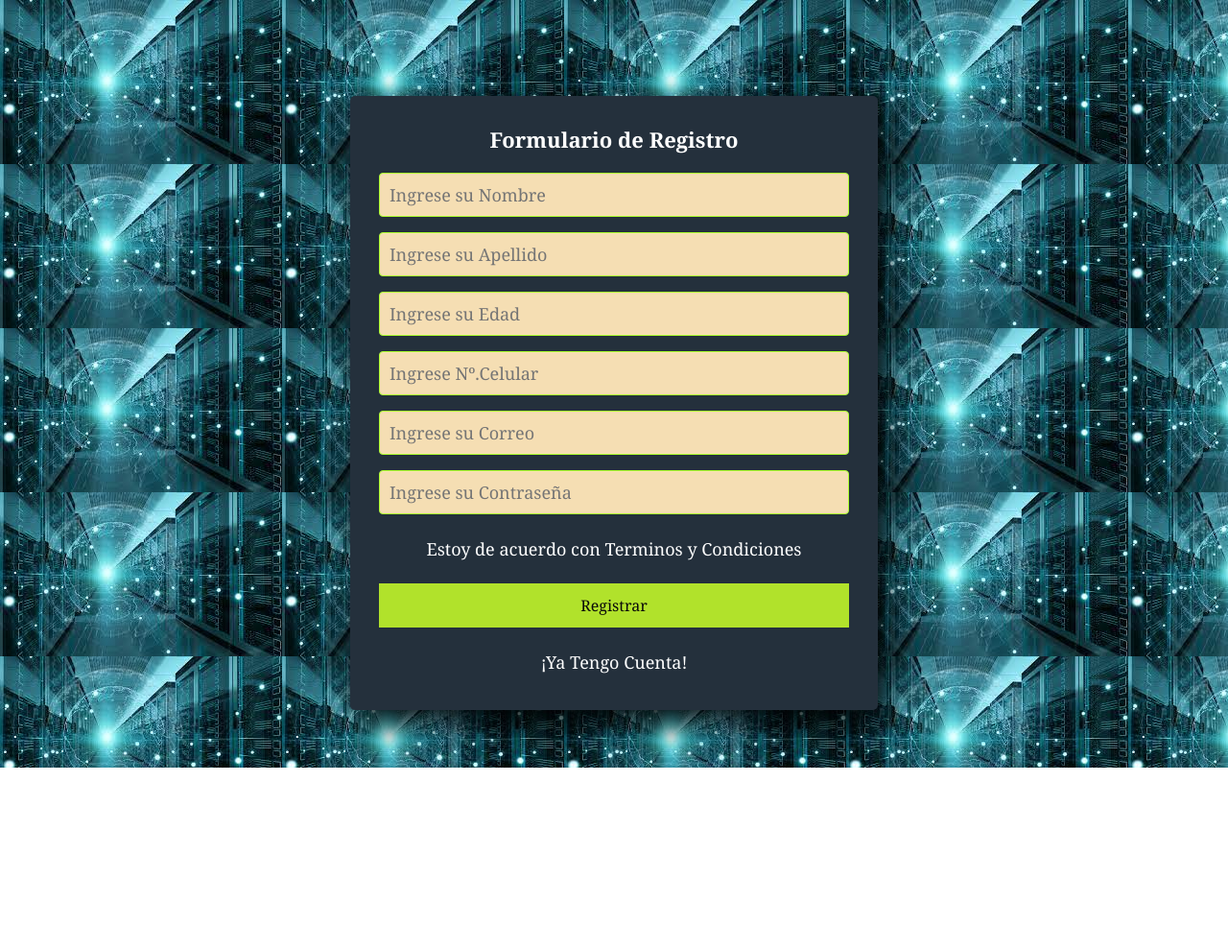
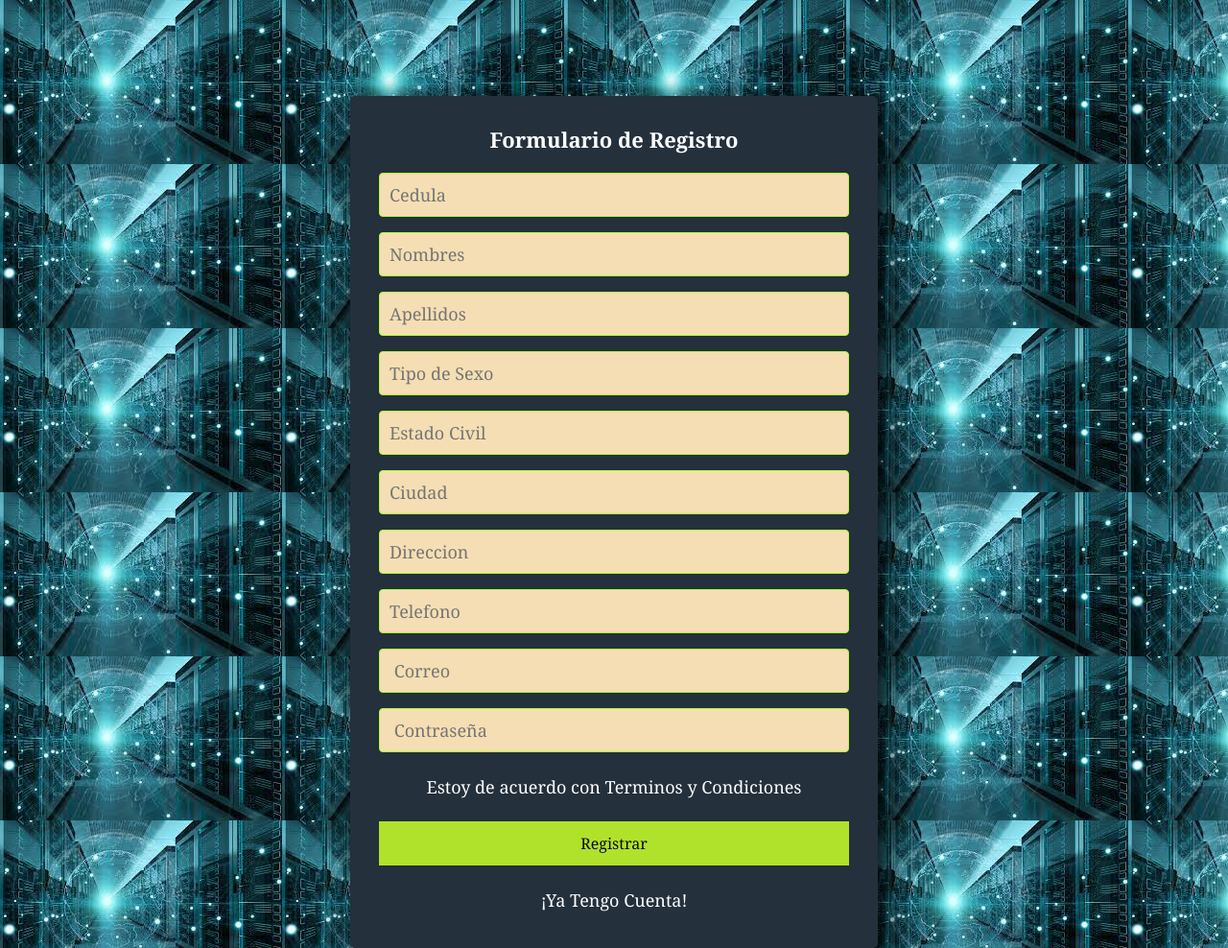
Before and after one commit to Javier0929/AWEB-1, a plain HTML site: page index.html in a window 1280 px wide. Shown: the whole page at 96% size. Before the commit the page ends 800 px from the top, so only its background shows below. Drawn offline with Linux system fonts and the light colour scheme.

Commit message:
Add files via upload

```diff
--- a/index.html
+++ b/index.html
@@ -10,12 +10,16 @@
 <body>
   <section class="form-registro">
     <h4>Formulario de Registro</h4>
-    <input class="controles" type="text"name ="nombres" id ="nombres" placeholder="Ingrese su Nombre">
-    <input class="controles" type="text"name ="apellidos" id ="apellidos" placeholder="Ingrese su Apellido">
-    <input class="controles" type="number"name ="edad" id ="edad" placeholder="Ingrese su Edad">
-    <input class="controles" type="number"numero ="numero de celular" id ="numero de celular" placeholder="Ingrese Nº.Celular">
-    <input class="controles" type="text"email ="correo" id ="correo" placeholder="Ingrese su Correo">
-    <input class="controles" type="text"password ="contraseña" id ="contraseña" placeholder="Ingrese su Contraseña">
+    <input class="controles" type="int"name ="nombres" id ="nombres" placeholder="Cedula">
+    <input class="controles" type="text"name ="nombres" id ="nombres" placeholder="Nombres">
+    <input class="controles" type="text"name ="apellidos" id ="apellidos" placeholder="Apellidos">
+    <input class="controles" type="text"name ="sexo" id ="sexo" placeholder="Tipo de Sexo">
+    <input class="controles" type="text"name ="estado civil" id ="estado civil" placeholder="Estado Civil">
+    <input class="controles" type="text"name ="ciudad" id ="ciudad" placeholder="Ciudad">
+    <input class="controles" type="text"name ="direccion" id ="direccion" placeholder="Direccion">
+    <input class="controles" type="inte"numero ="telefono" id ="telefono" placeholder="Telefono">
+    <input class="controles" type="text"email ="correo" id ="correo" placeholder=" Correo">
+    <input class="controles" type="text"password ="contraseña" id ="contraseña" placeholder=" Contraseña">
 
 
     <p>Estoy de acuerdo con <a href="#">Terminos y Condiciones</a></p>
```
